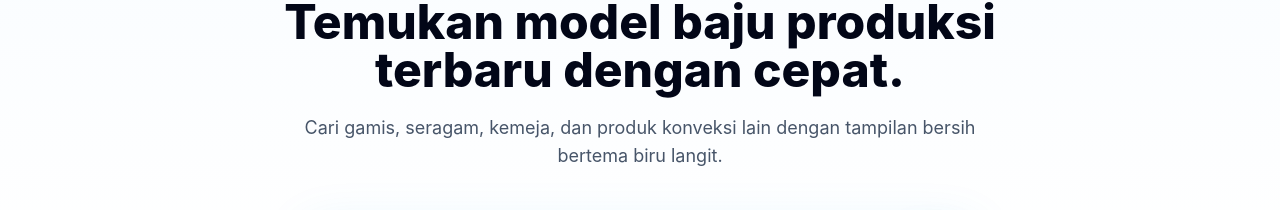
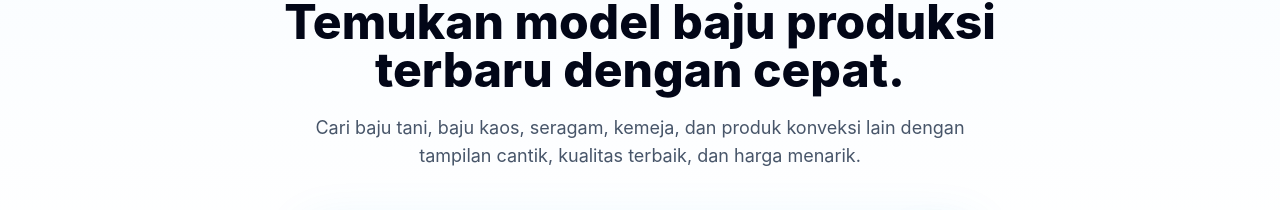
Before and after one commit to newlighteagle/syifa-konveksi-v2, a Next.js app: page / in a window 1280 px wide. Shown: the part 205-415 px from the top of the page. Built offline with nearby package versions, Linux system fonts and the light colour scheme; no server answers; the database is empty.

Commit message:
Refresh catalog intro copy

```diff
--- a/components/catalog-page.tsx
+++ b/components/catalog-page.tsx
@@ -23,10 +23,16 @@ export function CatalogPage({
     const normalizedQuery = query.trim().toLowerCase();
 
     return initialProducts.filter((product) => {
-      const matchesCategory = category === "Semua" || product.category === category;
+      const matchesCategory =
+        category === "Semua" || product.category === category;
       const matchesQuery =
         !normalizedQuery ||
-        [product.name, product.category, product.description, product.kodeProduksi]
+        [
+          product.name,
+          product.category,
+          product.description,
+          product.kodeProduksi,
+        ]
           .join(" ")
           .toLowerCase()
           .includes(normalizedQuery);
@@ -46,8 +52,8 @@ export function CatalogPage({
           Temukan model baju produksi terbaru dengan cepat.
         </h1>
         <p className="mx-auto mt-5 max-w-2xl text-base leading-7 text-slate-600 sm:text-lg">
-          Cari gamis, seragam, kemeja, dan produk konveksi lain dengan tampilan bersih
-          bertema biru langit.
+          Cari baju tani, baju kaos, seragam, kemeja, dan produk konveksi lain
+          dengan tampilan cantik, kualitas terbaik, dan harga menarik.
         </p>
         <div className="mx-auto mt-10 flex max-w-2xl items-center gap-2 rounded-lg border border-slate-200 bg-white p-2 shadow-airy">
           <Search className="ml-3 size-5 shrink-0 text-slate-400" />
```
